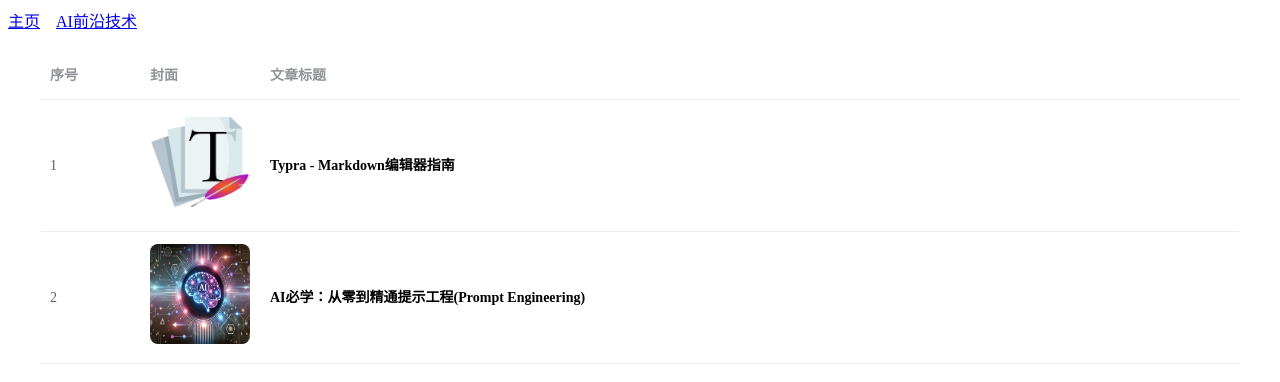
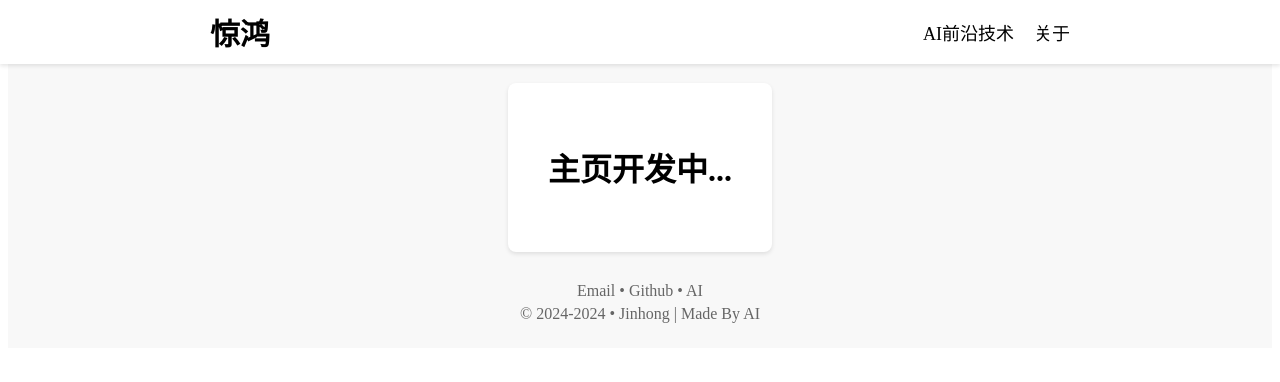
Before and after one commit to jacksonzjh/ai-tech, a Vue app: page /#/ai-techs in a window 1280 px wide. Shown: the top 382 px of the page. Built offline with nearby package versions, Linux system fonts and the light colour scheme.

Commit message:
2024/08/19更新整体布局

```diff
--- a/src/App.vue
+++ b/src/App.vue
@@ -1,21 +1,50 @@
 <template>
   <div id="app">
     <NavBar />
-    <router-view/>
+    <router-view />
+    <BackToTopButton />
+    <div class="footer">
+      <p><a href="mailto:jacksonzjh2023@gmail.com">Email</a> •
+      <a href="https://github.com/jacksonzjh" target="_blank">Github</a> •
+      <a href="https://huggingface.co/Qwen/Qwen2-7B-Instruct" target="_blank">AI</a></p>
+      <p>© 2024-2024  •  Jinhong  |  Made By AI</p>
+    </div>
   </div>
 </template>
 
 <script>
 import NavBar from './components/NavBar.vue'
+import BackToTopButton from './components/BackToTopButton.vue'
 
 export default {
   name: 'App',
   components: {
-    NavBar
+    NavBar,
+    BackToTopButton
   }
 }
 </script>
 
-<style>
-/* 添加全局样式 */
+<style scoped>
+.footer {
+  text-align: center;
+  padding: 20px 0;
+  background-color: #f8f8f8;
+  margin-top: -70px; /* 向上移动 */
+}
+
+.footer p {
+  margin: 5px 0;
+  color: #666;
+}
+
+.footer a {
+  text-decoration: none; /* 移除链接的下划线 */
+  color: inherit; /* 保持与文本一致的颜色 */
+}
+
+.footer a:hover {
+  color: #8fdeff;
+  text-decoration: none; /* 悬停时保持无下划线 */
+}
 </style>
--- /dev/null
+++ b/src/components/BackToTopButton.vue
@@ -0,0 +1,47 @@
+<template>
+  <div v-show="showButton" class="back-to-top" @click="scrollToTop">
+    ⬆️
+  </div>
+</template>
+
+<script>
+export default {
+  data() {
+    return {
+      showButton: false,
+    };
+  },
+  mounted() {
+    window.addEventListener('scroll', this.handleScroll);
+  },
+  beforeDestroy() {
+    window.removeEventListener('scroll', this.handleScroll);
+  },
+  methods: {
+    handleScroll() {
+      this.showButton = window.scrollY > 200;
+    },
+    scrollToTop() {
+      window.scrollTo({ top: 0, behavior: 'smooth' });
+    },
+  },
+};
+</script>
+
+<style scoped>
+.back-to-top {
+  position: fixed;
+  bottom: 20px;
+  right: 20px;
+  background-color: #ffffff;
+  border-radius: 50%;
+  width: 50px;
+  height: 50px;
+  display: flex;
+  justify-content: center;
+  align-items: center;
+  font-size: 24px;
+  cursor: pointer;
+  box-shadow: 0 2px 4px rgba(0, 0, 0, 0.2);
+}
+</style>
--- a/src/components/NavBar.vue
+++ b/src/components/NavBar.vue
@@ -1,19 +1,64 @@
 <template>
-  <nav>
-    <router-link to="/">主页</router-link>
-    <router-link to="/ai-techs">AI前沿技术</router-link>
-  </nav>
+  <div class="navbar">
+    <div class="navbar-container">
+      <div class="navbar-left">
+        <router-link to="/" class="navbar-title">惊鸿</router-link>
+      </div>
+      <div class="navbar-right">
+        <router-link to="/ai-techs" class="navbar-link" :class="{ active: $route.path === '/ai-techs' }">AI前沿技术</router-link>
+        <router-link to="/about" class="navbar-link" :class="{ active: $route.path === '/about' }">关于</router-link>
+      </div>
+    </div>
+  </div>
 </template>
 
-<script>
-export default {
-  name: 'NavBar'
+<style scoped>
+@import url('https://fonts.googleapis.com/css2?family=Noto+Sans:wght@400;700&display=swap');
+
+body {
+  font-family: 'Noto Sans', sans-serif;
 }
-</script>
 
-<style scoped>
-nav {
+.navbar-container {
+  max-width: 900px;
+  margin: 0 auto;
+  padding: 10px 20px; /* 增加上下间距 */
   display: flex;
-  gap: 1rem;
+  justify-content: space-between;
+  align-items: center;
+}
+
+.navbar {
+  width: 100%;
+  background-color: white;
+  box-shadow: 0 2px 4px rgba(0, 0, 0, 0.1);
+  position: fixed;
+  top: 0;
+  left: 0;
+  z-index: 1000;
+}
+
+.navbar-title {
+  font-size: 30px;
+  font-weight: bold;
+  color: black;
+  text-decoration: none;
+  margin-left: 20px;
+}
+
+.navbar-link {
+  font-size: 18px;
+  color: black;
+  text-decoration: none;
+  margin-right: 20px; /* 增加按钮间距 */
+}
+
+.navbar-link:hover {
+  color: #8fdeff;
+  text-decoration: none;
+}
+
+.navbar-link.active {
+  color: #8fdeff;
 }
 </style>
--- a/src/router/index.js
+++ b/src/router/index.js
@@ -1,27 +1,23 @@
-import Home from '@/views/Home.vue'
-import SiteDetail from '@/views/SiteDetail.vue'
-import SiteList from '@/views/SiteList.vue'
 import Vue from 'vue'
-import Router from 'vue-router'
+import VueRouter from 'vue-router'
+import Home from '../views/Home.vue'
+import SiteList from '../views/SiteList.vue'
+import SiteDetail from '../views/SiteDetail.vue'
+import AboutMe from '../views/AboutMe.vue'
 
-Vue.use(Router)
+Vue.use(VueRouter)
 
-export default new Router({
-  routes: [
-    {
-      path: '/',
-      name: 'Home',
-      component: Home
-    },
-    {
-      path: '/ai-techs',
-      name: 'SiteList',
-      component: SiteList
-    },
-    {
-      path: '/ai-techs/:id',
-      name: 'SiteDetail',
-      component: SiteDetail
-    }
-  ]
+const routes = [
+  { path: '/', name: 'Home', component: Home },
+  { path: '/ai-techs', name: 'AiTechs', component: SiteList },
+  { path: '/ai-techs/:id', name: 'SiteDetail', component: SiteDetail },
+  { path: '/about', name: 'AboutMe', component: AboutMe }
+]
+
+const router = new VueRouter({
+  mode: 'history',
+  base: process.env.BASE_URL,
+  routes
 })
+
+export default router
--- /dev/null
+++ b/src/views/AboutMe.vue
@@ -0,0 +1,52 @@
+<template>
+  <div class="about-container">
+    <div class="content-container">
+      <div v-html="projectReadMeContent"></div>
+    </div>
+  </div>
+</template>
+
+<script>
+export default {
+  name: 'AboutMe',
+  data() {
+    return {
+      projectReadMeContent: ''
+    }
+  },
+  mounted() {
+    this.fetchProjectReadMe();
+  },
+  methods: {
+    fetchProjectReadMe() {
+      fetch(`${process.env.BASE_URL}ProjectReadMe.html`)
+        .then(response => {
+          if (!response.ok) {
+            throw new Error('加载 ProjectReadMe 失败');
+          }
+          return response.text();
+        })
+        .then(htmlContent => {
+          this.projectReadMeContent = htmlContent;
+        })
+        .catch(error => console.error('加载 ProjectReadMe 时出错:', error));
+    }
+  }
+}
+</script>
+
+<style scoped>
+.about-container {
+  background-color: #f8f8f8;
+  padding: 75px 0;
+}
+
+.content-container {
+  max-width: 820px;
+  margin: 0 auto;
+  background-color: white;
+  padding: 20px;
+  box-shadow: 0 2px 8px rgba(0, 0, 0, 0.1);
+  border-radius: 7px;
+}
+</style>
--- a/src/views/Home.vue
+++ b/src/views/Home.vue
@@ -1,35 +1,38 @@
 <template>
-  <div>
-    <!-- 使用 v-html 指令将 HTML 内容直接插入页面 -->
-    <div v-html="projectReadMeContent"></div>
+  <div class="home-container">
+    <div class="content-container">
+      <h1>主页开发中...</h1>
+    </div>
   </div>
 </template>
 
 <script>
 export default {
-  name: 'HomeComponent',
-  data() {
-    return {
-      projectReadMeContent: ''
-    }
-  },
-  mounted() {
-    this.fetchProjectReadMe();
-  },
-  methods: {
-    fetchProjectReadMe() {
-      fetch(`${process.env.BASE_URL}ProjectReadMe.html`)
-        .then(response => {
-          if (!response.ok) {
-            throw new Error('加载 ProjectReadMe 失败');
-          }
-          return response.text();
-        })
-        .then(htmlContent => {
-          this.projectReadMeContent = htmlContent;
-        })
-        .catch(error => console.error('加载 ProjectReadMe 时出错:', error));
-    }
-  }
+  name: 'HomeComponent'
 }
 </script>
+
+<style scoped>
+@import url('https://fonts.googleapis.com/css2?family=Noto+Sans:wght@400;700&display=swap');
+
+body {
+  font-family: 'Noto Sans', sans-serif;
+}
+
+.home-container {
+  background-color: #f8f8f8;
+  padding: 75px 0; /* 控制上下间距 */
+  display: flex;
+  justify-content: center; /* 内容居中 */
+  align-items: center;
+}
+
+.content-container {
+  max-width: 900px; /* 与导航栏保持一致 */
+  background-color: white;
+  box-shadow: 0 2px 4px rgba(0, 0, 0, 0.1);
+  padding: 40px; /* 控制白板内边距 */
+  border-radius: 8px; /* 圆角效果 */
+  text-align: center;
+}
+</style>
--- a/src/views/SiteList.vue
+++ b/src/views/SiteList.vue
@@ -28,8 +28,8 @@ export default {
   data() {
     return {
       posts: [
-        { id: 1, title: 'Typra - Markdown编辑器指南', cover: `${process.env.BASE_URL}Ai-TechArticles/typra.png` },
-        { id: 2, title: 'AI必学：从零到精通提示工程(Prompt Engineering)', cover: `${process.env.BASE_URL}Ai-TechArticles/PromptEngineeringGuide/images/封面图.png` }
+        { id: 1, title: 'Typra - Markdown编辑器指南' },
+        { id: 2, title: 'AI技术前沿：从零到精通提示工程(Prompt Engineering)' }
       ]
     };
   }
```
Also changed, not shown: public/ProjectReadMe.html (+169 -2 lines), public/Ai-TechArticles/PromptEngineeringGuide/images/ai-brain.png (added), public/Ai-TechArticles/typra-icon.png (added), src/main.js (line endings or trailing spaces).
